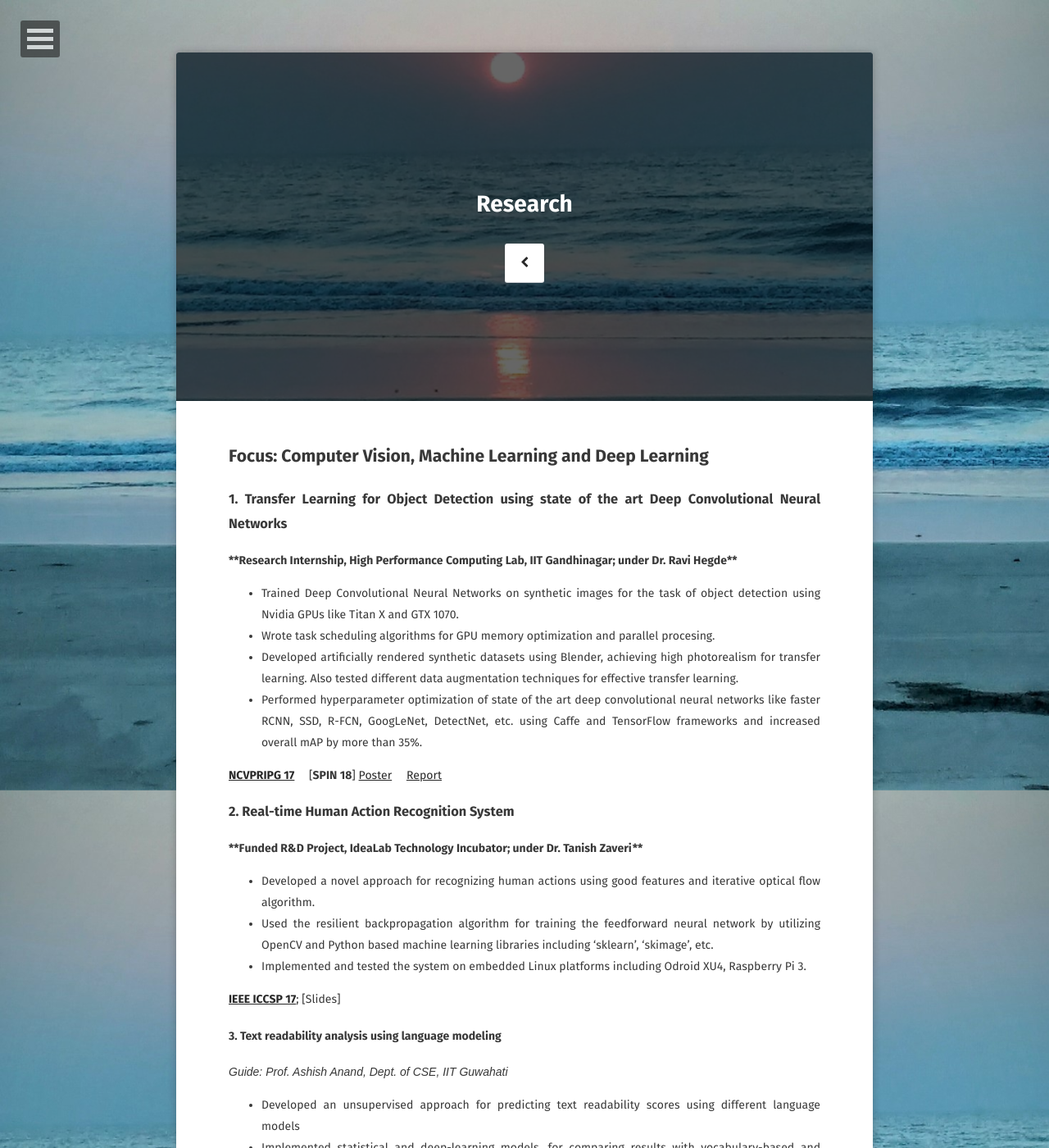
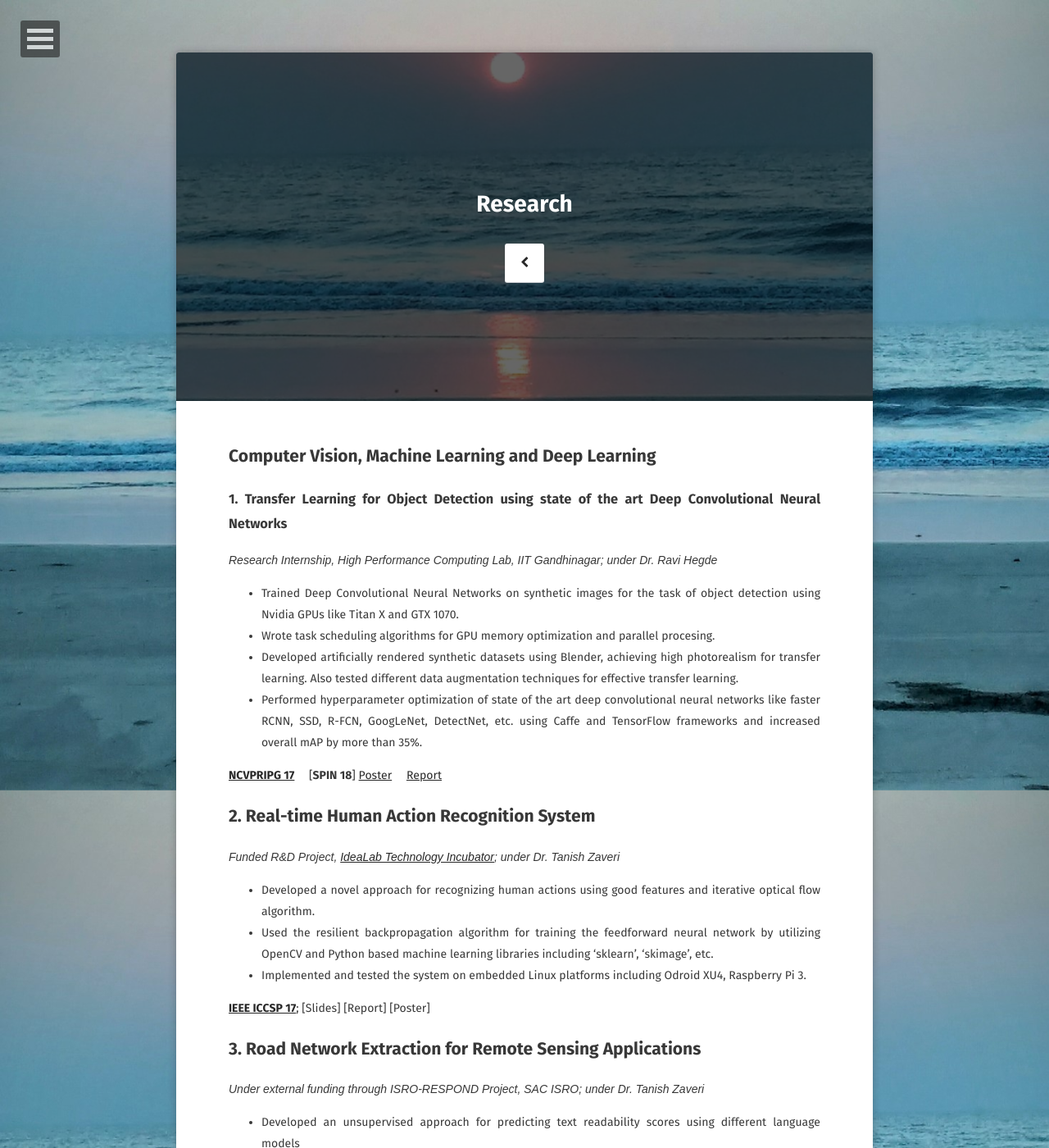
Before and after one commit to jontitalukdar/jontitalukdar.github.io_x, a Jekyll site: the page built from rprojects.md, in a window 1280 px wide and 1400 px high. Shown: the whole window at 82% size. Built offline with Jekyll 4.4.1, drawn with Linux system fonts in a browser that asks for light colours; some web fonts are replaced; comment, search, counter and statistics services are not loaded.

Commit message:
Update rprojects.md

```diff
--- a/rprojects.md
+++ b/rprojects.md
@@ -4,30 +4,33 @@ title: "Research"
 comments: true
 feature: https://jontitalukdar.github.io/assets/img/placeholder-big.jpg
 ---
-## Focus: Computer Vision, Machine Learning and Deep Learning
+## Computer Vision, Machine Learning and Deep Learning
 
 ### 1. Transfer Learning for Object Detection using state of the art Deep Convolutional Neural Networks
-__**Research Internship, High Performance Computing Lab, IIT Gandhinagar; under Dr. Ravi Hegde**__
+*Research Internship, High Performance Computing Lab, IIT Gandhinagar; under Dr. Ravi Hegde*
 * Trained Deep Convolutional Neural Networks on synthetic images for the task of object detection using Nvidia GPUs like Titan X and GTX 1070.
 * Wrote task scheduling algorithms for GPU memory optimization and parallel procesing.
 * Developed artificially rendered synthetic datasets using Blender, achieving high photorealism for transfer learning. Also tested different data augmentation techniques for effective transfer learning.
 * Performed hyperparameter optimization of state of the art deep convolutional neural networks like faster RCNN, SSD, R-FCN, GoogLeNet, DetectNet, etc. using Caffe and TensorFlow frameworks and increased overall mAP by more than 35%.
 
-[**NCVPRIPG 17**](https://drive.google.com/file/d/0ByGq26nUw_7FUVNnQTdGNjlOZzBRR1lHQTBNekxVeTNEZ1pF/)&emsp;
+[**NCVPRIPG 17**](https://drive.google.com/file/d/0ByGq26nUw_7FUVNnQTdGNjlOZzBRR1lHQTBNekxVeTNEZ1pF/){:target="_blank"}&emsp;
 [**SPIN 18**]
-[Poster](assets/conll_poster.pdf)&emsp;
-[Report](https://github.com/desh2608/crnn-relation-classification)
+[Poster](assets/conll_poster.pdf){:target="_blank"}&emsp;
+[Report](https://github.com/desh2608/crnn-relation-classification){:target="_blank"}
 
-### 2. Real-time Human Action Recognition System
-__**Funded R&D Project, IdeaLab Technology Incubator; under Dr. Tanish Zaveri**__
+## 2. Real-time Human Action Recognition System
+*Funded R&D Project, [IdeaLab Technology Incubator](http://www.nirmauni.ac.in/ITNU/idea_Lab_EC_2016){:target="_blank"}; under Dr. Tanish Zaveri*
 * Developed a novel approach for recognizing human actions using good features and iterative optical flow algorithm.
 * Used the resilient backpropagation algorithm for training the feedforward neural network by utilizing OpenCV and Python based machine learning libraries including ‘sklearn’, ‘skimage’, etc.
 * Implemented and tested the system on embedded Linux platforms including Odroid XU4, Raspberry Pi 3.
 
 [**IEEE ICCSP 17**](https://arxiv.org/ftp/arxiv/papers/1708/1708.06794.pdf){:target="_blank"};
 [Slides]
-#### 3. Text readability analysis using language modeling
-*Guide: Prof. Ashish Anand, Dept. of CSE, IIT Guwahati*
+[Report]
+[Poster]
+
+## 3. Road Network Extraction for Remote Sensing Applications
+*Under external funding through ISRO-RESPOND Project, SAC ISRO; under Dr. Tanish Zaveri*
 
 * Developed an unsupervised approach for predicting text readability scores using different language models
 * Implemented statistical and deep-learning models, for comparing results with vocabulary-based and syntactic approaches
```
